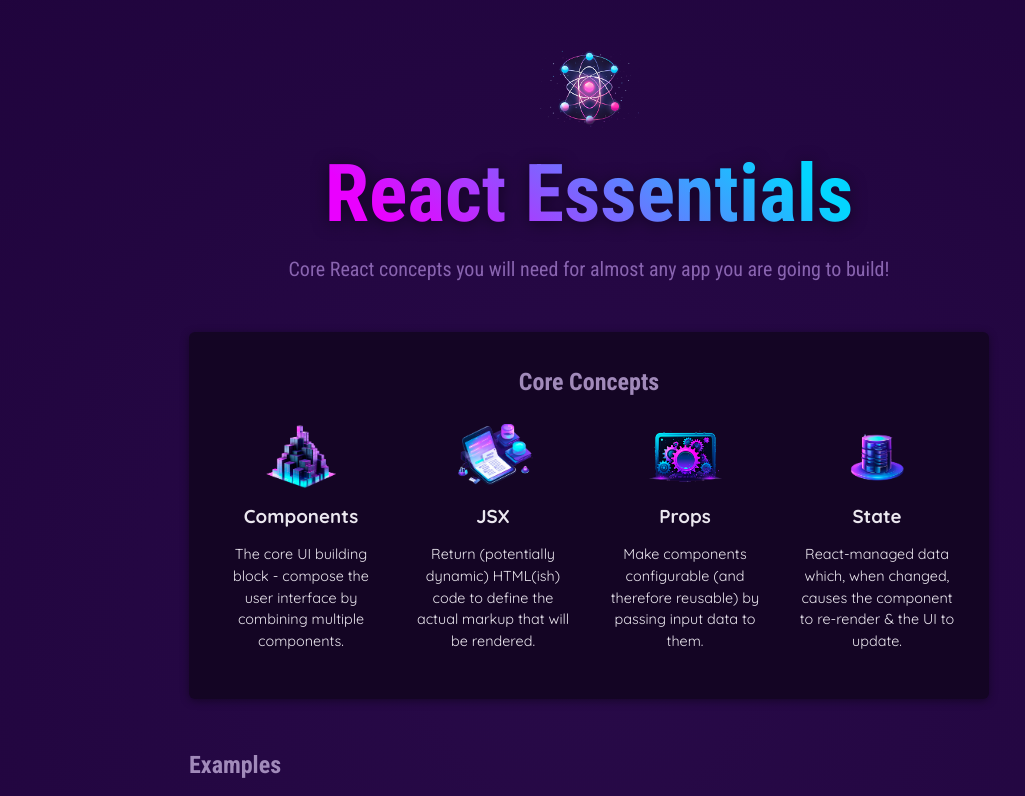
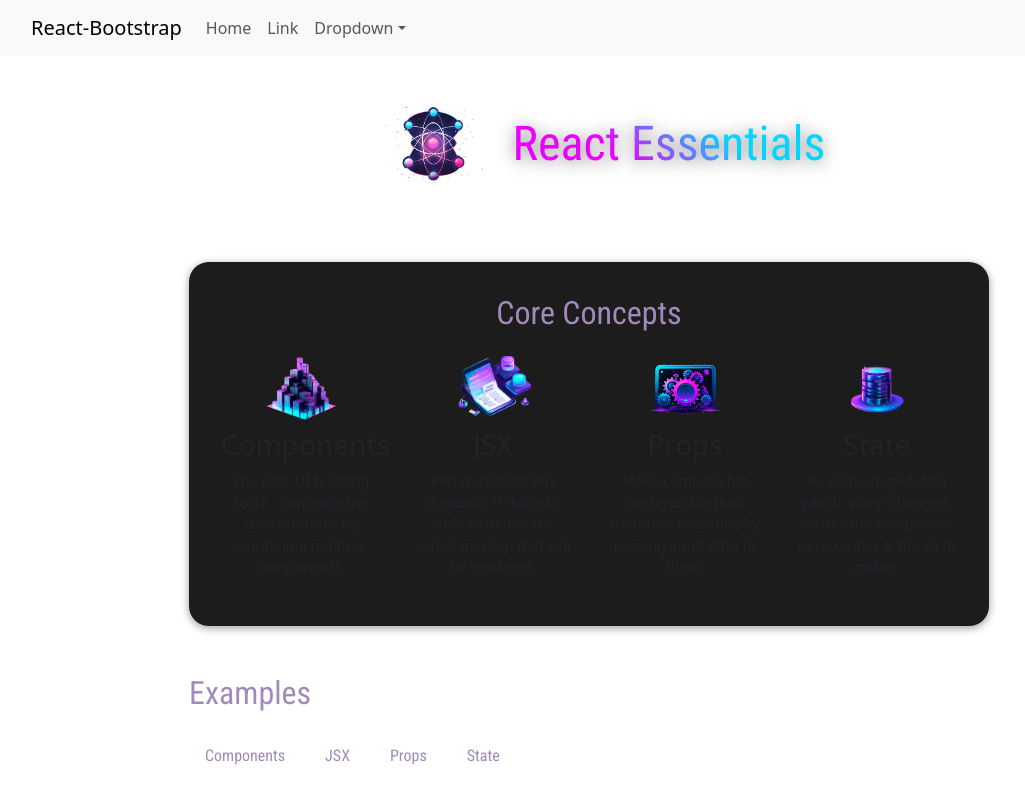
Before and after one commit to sertactoroz/uilib, a React (Vite) app: page / in a window 1280 px wide. Shown: the top 796 px of the page, without its empty margins (51-1076 px from the left). Built offline with nearby package versions, Linux system fonts and the light colour scheme.

Commit message:
bootstrap added

```diff
--- a/package.json
+++ b/package.json
@@ -7,7 +7,9 @@
     "preview": "vite preview"
   },
   "dependencies": {
+    "bootstrap": "^5.3.2",
     "react": "^18.0.0",
+    "react-bootstrap": "^2.9.2",
     "react-dom": "^18.0.0"
   },
   "devDependencies": {
--- a/src/App.jsx
+++ b/src/App.jsx
@@ -1,10 +1,11 @@
 import { useState } from 'react';
-
+import 'bootstrap/dist/css/bootstrap.min.css';
 import { CORE_CONCEPTS } from './data.js';
 import Header from './components/Header/Header.jsx';
 import CoreConcept from './components/CoreConcept.jsx';
 import TabButton from './components/TabButton.jsx';
 import { EXAMPLES } from './data.js';
+import CustomNavbar from './components/CustomNavbar/CustomNavbar.jsx';
 
 function App() {
   const [selectedTopic, setSelectedTopic] = useState();
@@ -32,7 +33,9 @@
   }
 
   return (
+
     <div>
+      <CustomNavbar />
       <Header />
       <main>
         <section id="core-concepts">
--- /dev/null
+++ b/src/components/CustomNavbar/CustomNavbar.jsx
@@ -0,0 +1,34 @@
+import Container from 'react-bootstrap/Container';
+import Nav from 'react-bootstrap/Nav';
+import Navbar from 'react-bootstrap/Navbar';
+import NavDropdown from 'react-bootstrap/NavDropdown';
+
+function CustomNavbar() {
+    return (
+        <Navbar expand="lg" className="bg-body-tertiary">
+            <Container>
+                <Navbar.Brand href="#home">React-Bootstrap</Navbar.Brand>
+                <Navbar.Toggle aria-controls="basic-navbar-nav" />
+                <Navbar.Collapse id="basic-navbar-nav">
+                    <Nav className="me-auto">
+                        <Nav.Link href="#home">Home</Nav.Link>
+                        <Nav.Link href="#link">Link</Nav.Link>
+                        <NavDropdown title="Dropdown" id="basic-nav-dropdown">
+                            <NavDropdown.Item href="#action/3.1">Action</NavDropdown.Item>
+                            <NavDropdown.Item href="#action/3.2">
+                                Another action
+                            </NavDropdown.Item>
+                            <NavDropdown.Item href="#action/3.3">Something</NavDropdown.Item>
+                            <NavDropdown.Divider />
+                            <NavDropdown.Item href="#action/3.4">
+                                Separated link
+                            </NavDropdown.Item>
+                        </NavDropdown>
+                    </Nav>
+                </Navbar.Collapse>
+            </Container>
+        </Navbar>
+    );
+}
+
+export default CustomNavbar;
--- a/src/components/Header/Header.css
+++ b/src/components/Header/Header.css
@@ -3,6 +3,11 @@
   margin: 3rem 0;
 }
 
+header div{
+  display: flex;
+  justify-content: center;
+  align-items: center;
+}
 header img {
   height: 5rem;
   width: 10rem;
@@ -12,7 +17,7 @@
 header h1 {
   margin: 0;
   font-family: "Roboto Condensed", sans-serif;
-  font-size: 5rem;
+  font-size: 3rem;
   background: linear-gradient(40deg, #ea00ff, #ea00ff, #03d5ff, #03d5ff);
   -webkit-background-clip: text;
   -webkit-text-fill-color: transparent;
@@ -22,6 +27,6 @@
 header p {
   margin: 0;
   font-size: 1.25rem;
-  color: #8964b0;
+  color: #ffffff;
   font-family: "Roboto Condensed", sans-serif;
 }
--- a/src/components/Header/Header.jsx
+++ b/src/components/Header/Header.jsx
@@ -12,8 +12,10 @@
 
   return (
     <header>
-      <img src={reactImg} alt="Stylized atom" />
-      <h1>React Essentials</h1>
+      <div>
+        <img src={reactImg} alt="Stylized atom" />
+        <h1>React Essentials</h1>
+      </div>
       <p>
         {description} React concepts you will need for almost any app you are
         going to build!
--- a/src/index.css
+++ b/src/index.css
@@ -7,10 +7,8 @@
 html {
   font-family: "Quicksand", sans-serif;
   line-height: 1.5;
-
   color: #ebe7ef;
-  background: radial-gradient(#280a48, #20043d);
-
+  background: radial-gradient(#6d6d70, #2e2e2e);
   font-synthesis: none;
   text-rendering: optimizeLegibility;
   -webkit-font-smoothing: antialiased;
@@ -27,8 +25,8 @@
 
 #core-concepts {
   padding: 2rem;
-  border-radius: 6px;
-  background-color: #140524;
+  border-radius: 20px;
+  background-color: #1c1c1d;
   box-shadow: 0 2px 8px rgba(0, 0, 0, 0.4);
 }
 
```
Also changed, not shown: 1 other file (tests, documents, lock files or other folders).
